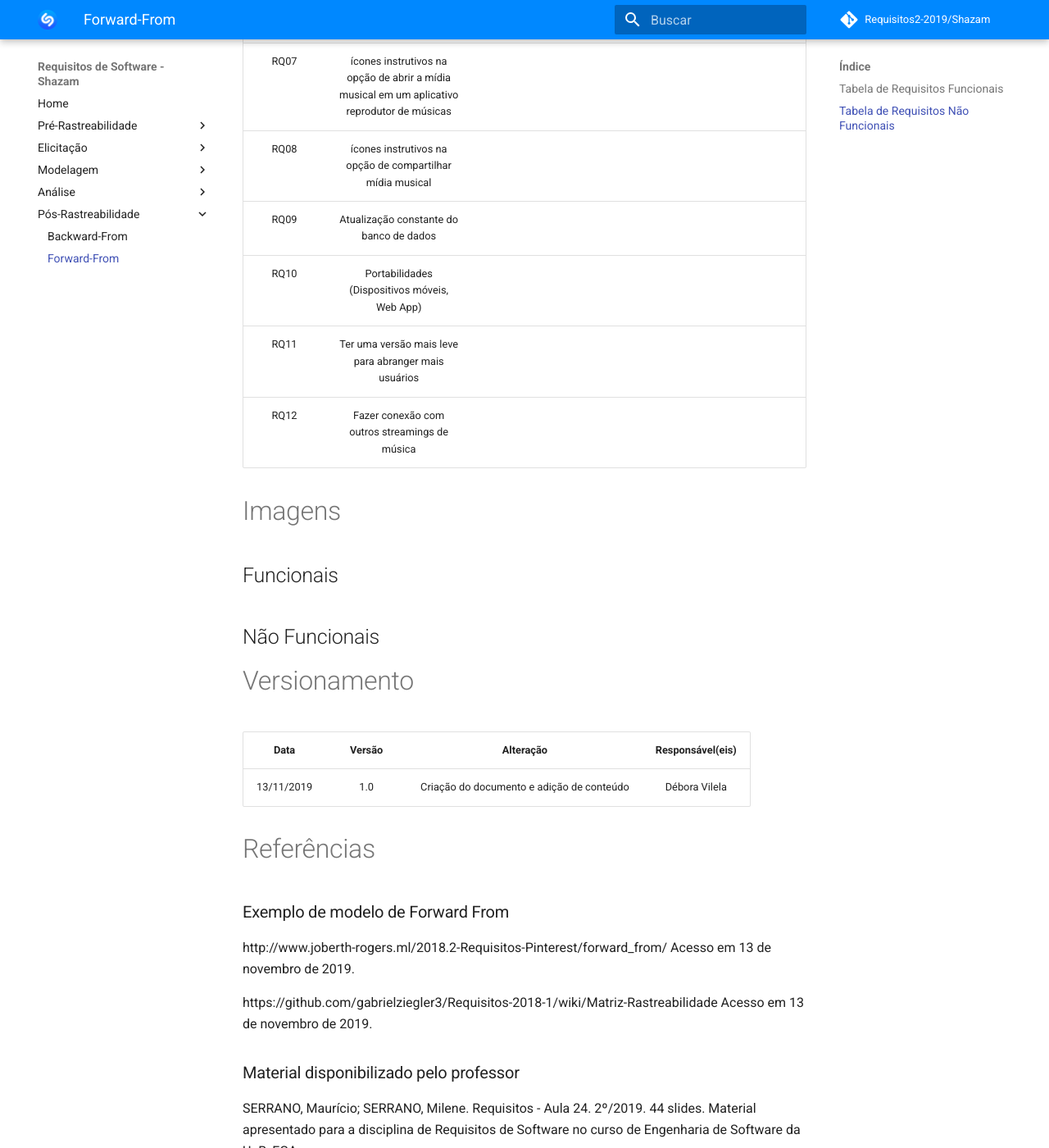
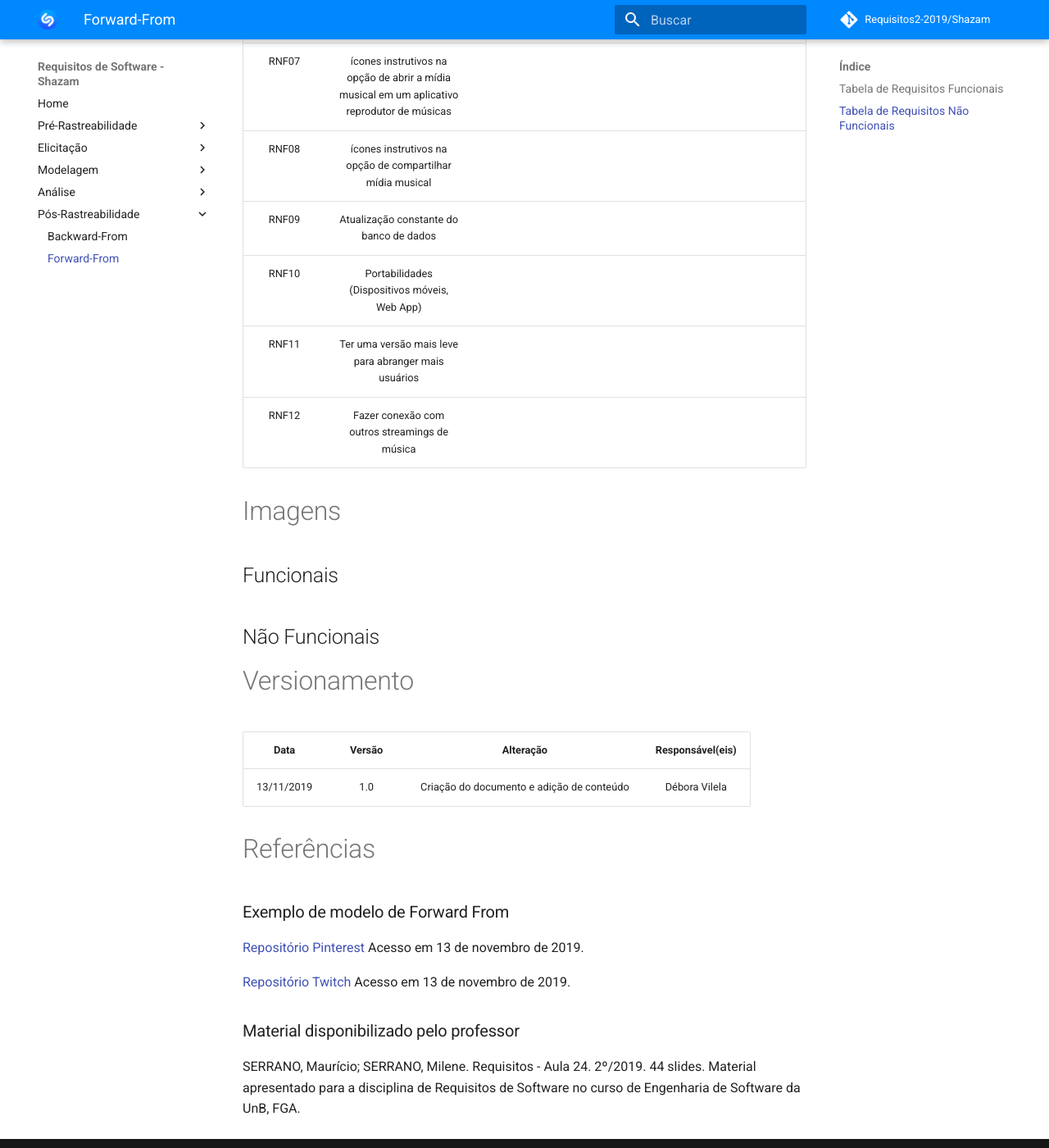
Before and after one commit to Wictorgirardi/2019.2-Shazam, an MkDocs documentation site: the page built from docs/pos-rastreabilidade/forwardFrom.md, in a window 1280 px wide and 1400 px high, scrolled down 3354 px. Shown: the whole window at 82% size. Built offline with MkDocs 1.6.1 and Material for MkDocs 9.7.7, drawn with Linux system fonts in a browser that asks for light colours; comment, search, counter and statistics services are not loaded; some of the changed text lies outside the part shown.

Commit message:
Corrigindo nomenclatura dos requisitos

```diff
--- a/docs/pos-rastreabilidade/forwardFrom.md
+++ b/docs/pos-rastreabilidade/forwardFrom.md
@@ -4,47 +4,47 @@
 
 |Requisito|Descrição|NFR|US|Épicos|Artefato de desenho|
 |:--:|:----:|:-------:|:---:|:----:|:----:|
-|RQ01 |Detecção de mídias musicais por áudio|||||
-|RQ02 |Permite ouvir trecho da música detectada|||||
-|RQ03 |Armazena músicas descobertas em uma biblioteca permitindo encontrá-las novamente em outro momento|||||
-|RQ04 |Compartilhamento de músicas descobertas em outras plataformas|||||
-|RQ05 |Detecção de alguns programas de TV|||||
-|RQ06 |Detecção de Qr code especifícos|||||
-|RQ07 |Opção de abrir a música descoberta em aplicativos reprodutores de músicas|||||
-|RQ08 |Recomendações de músicas e playlists|||||
-|RQ09 |Recomendações de músicas mais localizadas com o Shazam na última semana|||||
-|RQ10 |Permitir a opção de ser um detector e reprodutor de música no mesmo aplicativo|||||
-|RQ11 |Permitir que a detecção da música indique playlists relacionadas a gêneros musicais já existentes em um aplicativo de reprodução de músicas|||||
-|RQ12 |É possível conectar-se com o Spotify, dessa forma, músicas descobertas pelo Shazam formam uma playlist no Spotify|||||
-|RQ13 |O aplicativo não necessita do Login para detectar músicas. O login é opcional|||||
-|RQ14 |Modo auto Shazam. É uma ferramenta do smartphone que possibilita identificar músicas automaticamente sem a necessidade do aplicativo estar aberto|||||
-|RQ15 |Locais com muitos ruídos atrapalham a detecção do aúdio musical|||||
-|RQ16 |Caso o usuário esteja offline a busca fica salva no histórico, e quando houver conexão com internet ele efetua a pesquisa|||||
-|RQ17 |Permitir acesso a biblioteca sem efetuar login|||||
-|RQ18 |Permitir a opção de playlists compartilhadas no próprio aplicativo ao invés de ter que migrar para outro aplicativo para realizar essa ação|||||
-|RQ19 |Permitir a opção de visualizar o vídeo clipe da música no próprio aplicativo sem a necessidade de migrar para um aplicativo reprodutor de vídeos|||||
-|RQ20 |Permitir a integração com o Spotify, criação de um botão do Shazam no Spotify|||||
-|RQ21 |Permitir a opção de backup de conteúdo descoberto no aplicativo caso o usuário troque de dispostivo móvel|||||
-|RQ22 |O aplicativo disponibiliza a letra da música descoberta|||||
-|RQ23 | O usuário pode escutar o conteúdo que descobriu e receber mais informações sobre o mesmo |||||
+|RF01 |Detecção de mídias musicais por áudio|||||
+|RF02 |Permite ouvir trecho da música detectada|||||
+|RF03 |Armazena músicas descobertas em uma biblioteca permitindo encontrá-las novamente em outro momento|||||
+|RF04 |Compartilhamento de músicas descobertas em outras plataformas|||||
+|RF05 |Detecção de alguns programas de TV|||||
+|RF06 |Detecção de Qr code especifícos|||||
+|RF07 |Opção de abrir a música descoberta em aplicativos reprodutores de músicas|||||
+|RF08 |Recomendações de músicas e playlists|||||
+|RF09 |Recomendações de músicas mais localizadas com o Shazam na última semana|||||
+|RF10 |Permitir a opção de ser um detector e reprodutor de música no mesmo aplicativo|||||
+|RF11 |Permitir que a detecção da música indique playlists relacionadas a gêneros musicais já existentes em um aplicativo de reprodução de músicas|||||
+|RF12 |É possível conectar-se com o Spotify, dessa forma, músicas descobertas pelo Shazam formam uma playlist no Spotify|||||
+|RF13 |O aplicativo não necessita do Login para detectar músicas. O login é opcional|||||
+|RF14 |Modo auto Shazam. É uma ferramenta do smartphone que possibilita identificar músicas automaticamente sem a necessidade do aplicativo estar aberto|||||
+|RF15 |Locais com muitos ruídos atrapalham a detecção do aúdio musical|||||
+|RF16 |Caso o usuário esteja offline a busca fica salva no histórico, e quando houver conexão com internet ele efetua a pesquisa|||||
+|RF17 |Permitir acesso a biblioteca sem efetuar login|||||
+|RF18 |Permitir a opção de playlists compartilhadas no próprio aplicativo ao invés de ter que migrar para outro aplicativo para realizar essa ação|||||
+|RF19 |Permitir a opção de visualizar o vídeo clipe da música no próprio aplicativo sem a necessidade de migrar para um aplicativo reprodutor de vídeos|||||
+|RF20 |Permitir a integração com o Spotify, criação de um botão do Shazam no Spotify|||||
+|RF21 |Permitir a opção de backup de conteúdo descoberto no aplicativo caso o usuário troque de dispostivo móvel|||||
+|RF22 |O aplicativo disponibiliza a letra da música descoberta|||||
+|RF23 | O usuário pode escutar o conteúdo que descobriu e receber mais informações sobre o mesmo |||||
 
 
 ## Tabela de Requisitos Não Funcionais
 
 |Requisito|Descrição|NFR|US|Épicos|Artefato de desenho|
 |:--:|:----:|:-------:|:---:|:----:|:----:|
-|RQ01 |Disponibilidade de uso em tempo integral|||||
-|RQ02 |Acesso para download em Android e IOS|||||
-|RQ03 |Necessidade de internet apenas para finalizar buscas|||||
-|RQ04 |Curto tempo de busca no banco de dados|||||
-|RQ05 |Botão intuitivo e com frases instrutivas|||||
-|RQ06 |O aplicativo possuir três telas|||||
-|RQ07 |ícones instrutivos na opção  de abrir a mídia musical em um aplicativo reprodutor de músicas|||||
-|RQ08|ícones instrutivos na opção  de compartilhar mídia musical|||||
-| RQ09 | Atualização constante do banco de dados |||||
-| RQ10 | Portabilidades (Dispositivos móveis, Web App) |||||
-| RQ11 | Ter uma versão mais leve para abranger mais usuários |||||
-| RQ12 | Fazer conexão com outros streamings de música |||||
+|RNF01 |Disponibilidade de uso em tempo integral|||||
+|RNF02 |Acesso para download em Android e IOS|||||
+|RNF03 |Necessidade de internet apenas para finalizar buscas|||||
+|RNF04 |Curto tempo de busca no banco de dados|||||
+|RNF05 |Botão intuitivo e com frases instrutivas|||||
+|RNF06 |O aplicativo possuir três telas|||||
+|RNF07 |ícones instrutivos na opção  de abrir a mídia musical em um aplicativo reprodutor de músicas|||||
+|RNF08 |ícones instrutivos na opção  de compartilhar mídia musical|||||
+|RNF09 | Atualização constante do banco de dados |||||
+|RNF10 | Portabilidades (Dispositivos móveis, Web App) |||||
+|RNF11 | Ter uma versão mais leve para abranger mais usuários |||||
+|RNF12 | Fazer conexão com outros streamings de música |||||
 
 # Imagens
 
@@ -62,9 +62,9 @@
 
 ### Exemplo de modelo de Forward From
 
-http://www.joberth-rogers.ml/2018.2-Requisitos-Pinterest/forward_from/ Acesso em 13 de novembro de 2019.
+[Repositório Pinterest](http://www.joberth-rogers.ml/2018.2-Requisitos-Pinterest/forward_from/) Acesso em 13 de novembro de 2019.
 
-https://github.com/gabrielziegler3/Requisitos-2018-1/wiki/Matriz-Rastreabilidade Acesso em 13 de novembro de 2019.
+[Repositório Twitch](https://github.com/gabrielziegler3/Requisitos-2018-1/wiki/Matriz-Rastreabilidade) Acesso em 13 de novembro de 2019.
 
 
 ### Material disponibilizado pelo professor
```
